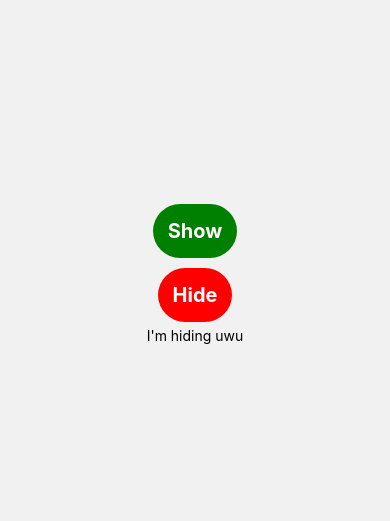
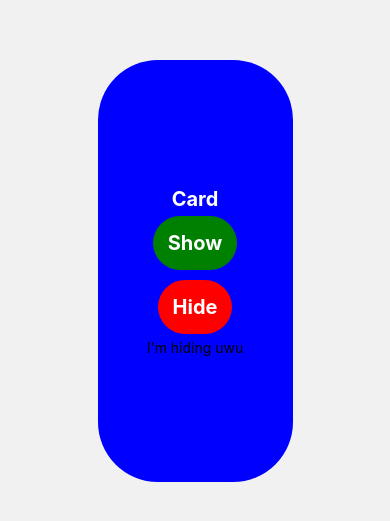
Before and after one commit to samEcarey/demo-expo-app, a React Native app: screen / in a window 390 px wide. Shown: the part 151-672 px from the top of the page. Built offline with nearby package versions, Linux system fonts and the light colour scheme.

Commit message:
added card

```diff
--- a/App.js
+++ b/App.js
@@ -1,7 +1,7 @@
 import {StatusBar} from 'expo-status-bar';
 import React, {useState} from 'react';
 import {StyleSheet, Text, View, TouchableOpacity} from 'react-native';
-import {TouchableButton, Someotherbutotn} from './components'
+import {TouchableButton, Someotherbutotn, Card} from './components'
 
 export default function App() {
 // state
@@ -15,19 +15,34 @@ export default function App() {
     return (
         <View
             style={styles.container}>
+            <Card
+                color={'blue'}
+                text={'Card'}
+                textColor={'white'}>
+
+
                 <TouchableButton
-                onPress={()=>{setSomeState(true)}}
+                    onPress={() => {
+                        setSomeState(true)
+                    }}
                     color={'green'}
                     text={'Show'}
                     textColor={'white'}
                 />
                 <TouchableButton
-                onPress={()=>{setSomeState(false)}}
+                    onPress={() => {
+                        setSomeState(false)
+                    }}
                     color={'red'}
                     text={'Hide'}
                     textColor={'white'}
                 />
                 {someState ? <Text>I'm showing</Text> : <Text>I'm hiding uwu</Text>}
+
+
+            </Card>
+
+
             <StatusBar style="auto"/>
         </View>
     );
--- a/components/Card.js
+++ b/components/Card.js
@@ -1,25 +1,27 @@
 import React from 'react';
 import {StyleSheet, Text, View, TouchableOpacity} from 'react-native';
 
-export const TouchableButton = (props) => {
-
-    return (<TouchableOpacity style={{
+export const Card = (props) => {
+  console.log('props->',props)
+    return (<View style={{
         backgroundColor: props.color,
         padding: 15,
         alignItems: 'center',
         justifyContent: 'center',
-        maxWidth: 200,
-        borderRadius: 100,
+        height: '50%',
+        width: '50%',
+        borderRadius: 60,
         margin: 5,
-    }
-    }
-                              onPress={props.onPress}
+        display: 'flex',
+        flexDirection: 'column',
+    }}>
 
-    >
         <Text style={{
             fontSize: 20,
             color: props.textColor,
             fontWeight: 'bold',
         }}>{props.text}</Text>
-    </TouchableOpacity>)
+        {props.children}
+
+    </View>)
 }
--- a/components/index.js
+++ b/components/index.js
@@ -1 +1,2 @@
 export * from './TouchableButton'
+export * from './Card'
```
Lines whose indentation alone changed are shown as unchanged.
